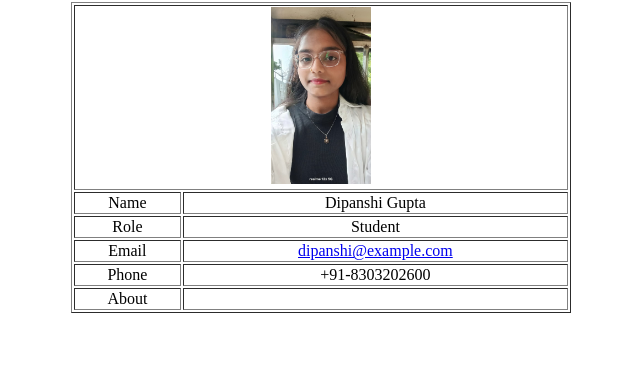
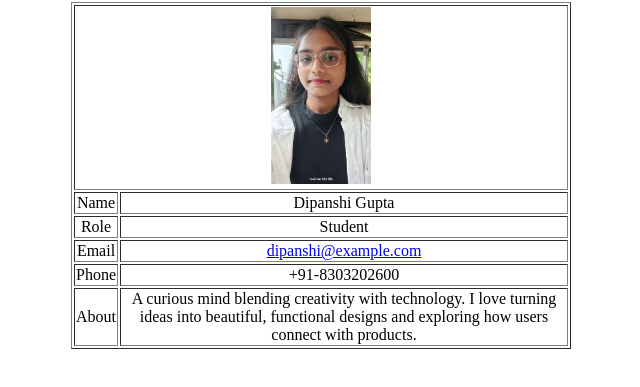
Before and after one commit to Dipanshi1/FSD-WD-CSE17-DIPANSHI_GUPTA, a plain HTML site: page Assessment1/profile_card.html in a window 1280 px wide. Shown: the part 65-452 px from the top of the page, without its empty margins (319-959 px from the left). Drawn offline with Linux system fonts and the light colour scheme.

Commit message:
profile card

```diff
--- a/Assessment1/profile_card.html
+++ b/Assessment1/profile_card.html
@@ -29,7 +29,7 @@
         </tr>
         <tr>
             <td>About</td>
-            <td></td>
+            <td>A curious mind blending creativity with technology. I love turning ideas into beautiful, functional designs and exploring how users connect with products.</td>
         </tr>
     </table>
 </body>
```
